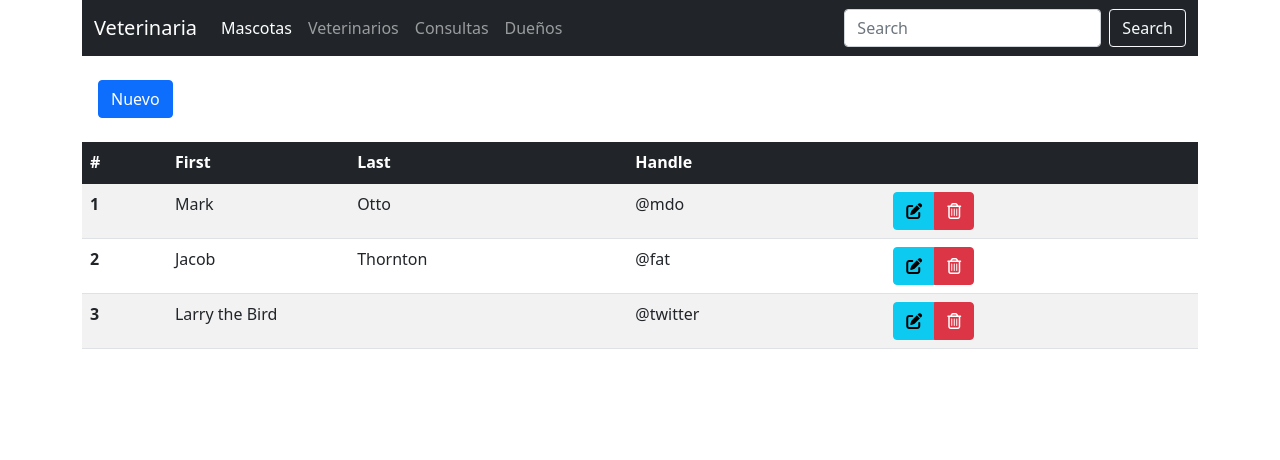
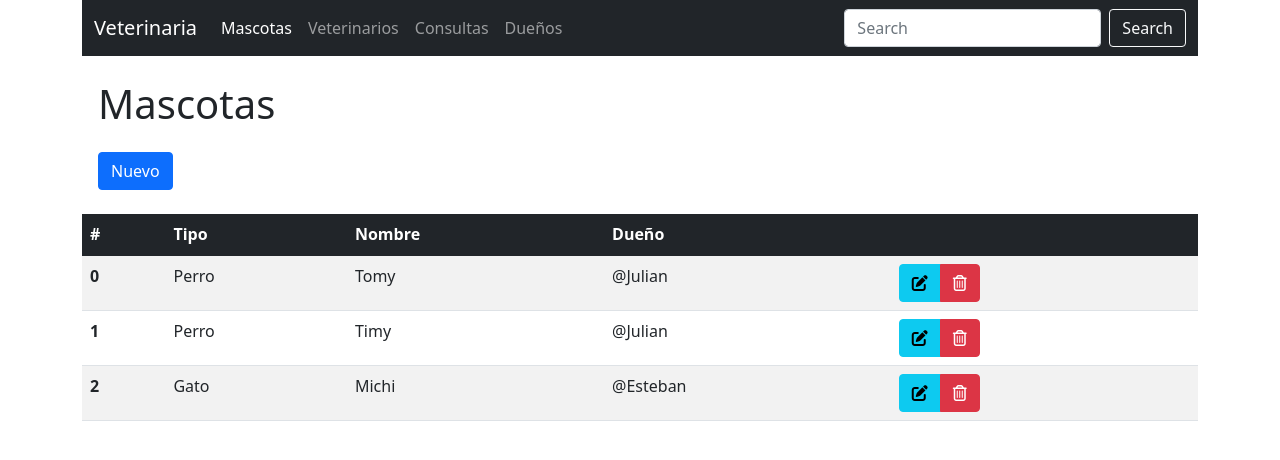
Before and after one commit to YoelSolca/Veterinaria, a plain HTML site: page index.html in a window 1280 px wide. Drawn offline with nearby package versions, Linux system fonts and the light colour scheme.

Commit message:
Pets - Crud (Local)

```diff
--- a/index.html
+++ b/index.html
@@ -6,8 +6,7 @@
     <meta http-equiv="X-UA-Compatible" content="IE=edge">
     <meta name="viewport" content="width=device-width, initial-scale=1.0">
     <title>Document</title>
-    <link href="https://cdn.jsdelivr.net/npm/bootstrap@5.1.3/dist/css/bootstrap.min.css" rel="stylesheet"
-        integrity="sha384-1BmE4kWBq78iYhFldvKuhfTAU6auU8tT94WrHftjDbrCEXSU1oBoqyl2QvZ6jIW3" crossorigin="anonymous">
+    <link href="https://cdn.jsdelivr.net/npm/bootstrap@5.1.3/dist/css/bootstrap.min.css" rel="stylesheet" integrity="sha384-1BmE4kWBq78iYhFldvKuhfTAU6auU8tT94WrHftjDbrCEXSU1oBoqyl2QvZ6jIW3" crossorigin="anonymous">
 </head>
 
 <body>
@@ -43,6 +42,7 @@
         </nav>
 
         <div class="py-4 px-3">
+            <h1 class="mb-4">Mascotas</h1>
             <button type="button" class="btn btn-primary" data-toggle="modal" data-target="#exampleModalCenter">
               Nuevo
             </button>
@@ -52,48 +52,13 @@
             <thead class="table-dark">
                 <tr>
                     <th scope="col">#</th>
-                  <th scope="col">First</th>
-                  <th scope="col">Last</th>
-                  <th scope="col">Handle</th>
+                    <th scope="col">Tipo</th>
+                    <th scope="col">Nombre</th>
+                    <th scope="col">Dueño</th>
                     <th scope="col"></th>
                 </tr>
             </thead>
-              <tbody>
-                <tr>
-                  <th scope="row">1</th>
-                  <td>Mark</td>
-                  <td>Otto</td>
-                  <td>@mdo</td>
-                  <td>
-                    <div class="btn-group" role="group" aria-label="Basic example">
-                      <button type="button" class="btn btn-info"><i class="fas fa-edit"></i></button>
-                      <button type="button" class="btn btn-danger"><i class="far fa-trash-alt"></i></button>
-                    </div>
-                  </td>
-                </tr>
-                <tr>
-                  <th scope="row">2</th>
-                  <td>Jacob</td>
-                  <td>Thornton</td>
-                  <td>@fat</td>
-                  <td>
-                    <div class="btn-group" role="group" aria-label="Basic example">
-                      <button type="button" class="btn btn-info"><i class="fas fa-edit"></i></button>
-                      <button type="button" class="btn btn-danger"><i class="far fa-trash-alt"></i></button>
-                    </div>
-                  </td>
-                </tr>
-                <tr>
-                  <th scope="row">3</th>
-                  <td colspan="2">Larry the Bird</td>
-                  <td>@twitter</td>
-                  <td>
-                    <div class="btn-group" role="group" aria-label="Basic example">
-                      <button type="button" class="btn btn-info"><i class="fas fa-edit"></i></button>
-                      <button type="button" class="btn btn-danger"><i class="far fa-trash-alt"></i></button>
-                    </div>
-                  </td>
-                </tr>
+            <tbody id="lista-mascotas">
             </tbody>
         </table>
     </div>
@@ -108,28 +73,38 @@
             </button>
                 </div>
                 <div class="modal-body">
+                    <form id="form">
+                        <input type="hidden" id="indice">
                         <div class="row py-2">
                             <div class="col">
-                    <select class="form-control" id="exampleFormControlSelect1">
+                                <select id="tipo" class="form-control">
                               <option>Tipo animal</option>
-                      <option value="1">One</option>
-                      <option value="2">Two</option>
-                      <option value="3">Three</option>
+                              <option>Perro</option>
+                              <option>Gato</option>
+                              <option>Pajaro</option>
+                              <option>Otro</option>
                            </select>
                             </div>
                         </div>
                         <div class="row py-2">
                             <div class="col">
-                  <input type="text" class="form-control" placeholder="First name" aria-label="First name">
+                                <input id="nombre" type="text" name="nombre" class="form-control" placeholder="Nombre" aria-label="Nombre">
                             </div>
                             <div class="col">
-                  <input type="text" class="form-control" placeholder="Last name" aria-label="Last name">
+                                <select id="dueño" class="form-control">
+                                <option>Dueño</option>
+                                <option>Esteban</option>
+                                <option>Julian</option>
+                                <option>Jhon</option>
+                                <option>Felix</option>
+                             </select>
                             </div>
                         </div>
+                    </form>
                 </div>
                 <div class="modal-footer">
-            <button type="button" class="btn btn-secondary" data-dismiss="modal">Close</button>
-            <button type="button" class="btn btn-primary">Save changes</button>
+                    <button type="button" class="btn btn-secondary" data-dismiss="modal">Cerrar</button>
+                    <button type="button" class="btn btn-primary" data-dismiss="modal" id="save">Guardar</button>
                 </div>
             </div>
         </div>
@@ -140,6 +115,7 @@
     <script src="https://cdnjs.cloudflare.com/ajax/libs/popper.js/1.12.9/umd/popper.min.js" integrity="sha384-ApNbgh9B+Y1QKtv3Rn7W3mgPxhU9K/ScQsAP7hUibX39j7fakFPskvXusvfa0b4Q" crossorigin="anonymous"></script>
     <script src="https://maxcdn.bootstrapcdn.com/bootstrap/4.0.0/js/bootstrap.min.js" integrity="sha384-JZR6Spejh4U02d8jOt6vLEHfe/JQGiRRSQQxSfFWpi1MquVdAyjUar5+76PVCmYl" crossorigin="anonymous"></script>
     <script src="https://kit.fontawesome.com/dcfddf5262.js" crossorigin="anonymous"></script>
+    <script src="js/mascotas.js"></script>
 </body>
 
 </html>
--- /dev/null
+++ b/js/mascotas.js
@@ -0,0 +1,118 @@
+const listaMascotas = document.getElementById("lista-mascotas");
+const tipo = document.getElementById("tipo");
+const nombre = document.getElementById("nombre");
+const dueño = document.getElementById("dueño");
+const form = document.getElementById("form");
+const btnSave = document.getElementById("save");
+const indice = document.getElementById("indice");
+
+let mascotas = [{
+        tipo: "Perro",
+        nombre: "Tomy",
+        dueño: "Julian"
+    },
+    {
+        tipo: "Perro",
+        nombre: "Timy",
+        dueño: "Julian"
+    },
+    {
+        tipo: "Gato",
+        nombre: "Michi",
+        dueño: "Esteban"
+    },
+];
+
+
+function listarMascotas() {
+    const htmlMascotas = mascotas.map((mascota, index) => `
+        <tr>
+            <th scope="row">${index}</th>
+                <td>${mascota.tipo}</td>
+                <td>${mascota.nombre}</td>
+                <td>@${mascota.dueño}</td>
+                <td>
+                    <div class="btn-group" role="group" aria-label="Basic example">
+                        <button type="button" class="btn btn-info editar" data-toggle="modal" data-target="#exampleModalCenter"><i class="fas fa-edit"></i></button>
+                        <button type="button" class="btn btn-danger delete"><i class="far fa-trash-alt"></i></button>
+                    </div>
+                </td>
+        </tr>`).join("");
+
+    listaMascotas.innerHTML = htmlMascotas;
+    Array.from(document.getElementsByClassName("editar")).forEach((botonEditar, index) => botonEditar.onclick = editar(index));
+    Array.from(document.getElementsByClassName("delete")).forEach((botonEliminar, index) => botonEliminar.onclick = eliminar(index));
+
+
+    /*  console.log(htmlMascotas); */
+}
+
+
+function enviarDatos(evento) {
+    evento.preventDefault();
+/*     console.log("evento: ", evento);
+ */
+        const datos = {
+        tipo: tipo.value,
+        nombre: nombre.value,
+        dueño: dueño.value
+        };
+
+        const accion = btnSave.innerHTML;
+
+        switch (accion) {
+            case "Editar":
+                mascotas[indice.value] = datos;
+                break;
+            default:
+                mascotas.push(datos);
+                break;
+        }
+
+    listarMascotas();
+    resetModal();
+
+    /* console.log("datos:", datos);  */
+}
+
+function editar(index){
+    //    console.log("editar:", evento);
+    //console.dir(indice);
+    //console.log(elemento.dataset.indice);
+    return function handler(){
+        //console.log(mascotas[indice]);
+        const mascota = mascotas[index];
+        nombre.value = mascota.nombre;
+        tipo.value = mascota.tipo;
+        dueño.value = mascota.dueño;
+        indice.value = index;
+
+        if(indice.value){
+            btnSave.innerHTML = "Editar";
+        }
+       $("#exampleModalCenter").modal("toggle");
+
+    }
+}
+
+function resetModal(){
+    nombre.value = "";
+    tipo.value = "";
+    dueño.value = "";
+    indice.value = "";
+    btnSave.innerHTML = "Crear";
+}
+
+function eliminar(index){
+    return function clickEliminar(){
+        mascotas = mascotas.filter((mascota, indiceMacota)=> indiceMacota !== index);
+        console.log("indice:", index);
+
+        listarMascotas();
+    }
+}
+
+listarMascotas();
+
+form.onsubmit = enviarDatos;
+btnSave.onclick = enviarDatos;
```
Lines whose indentation alone changed are shown as unchanged.
